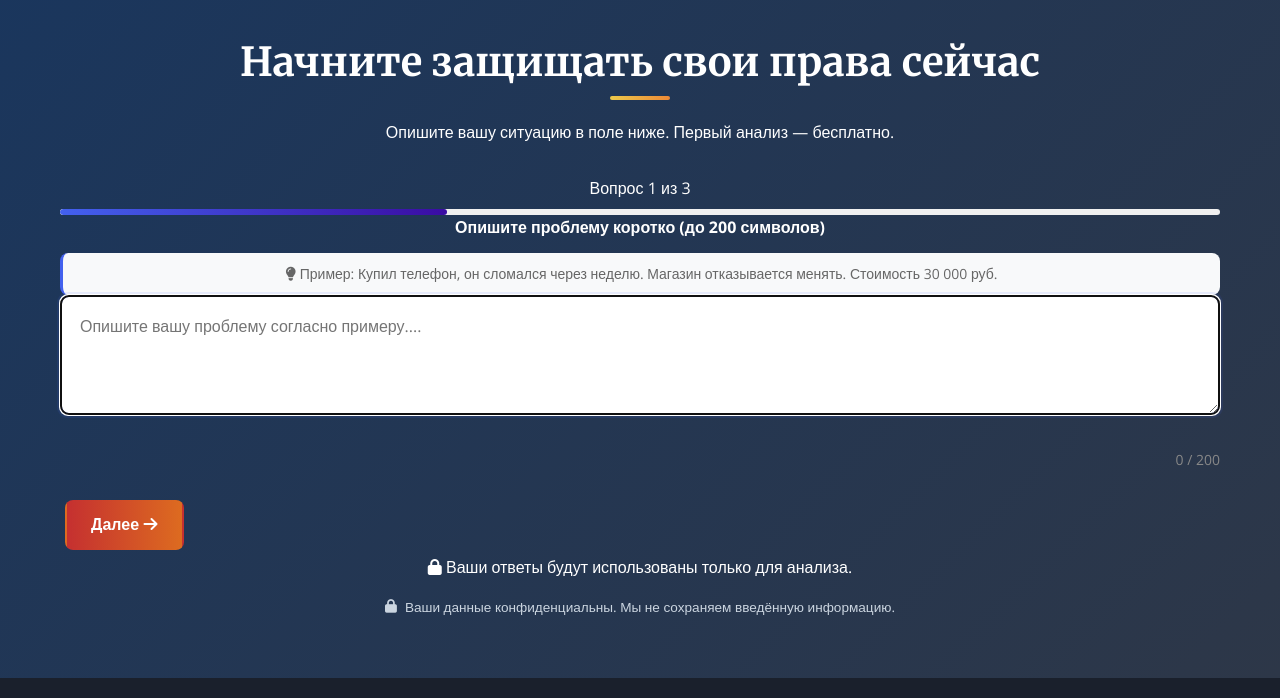
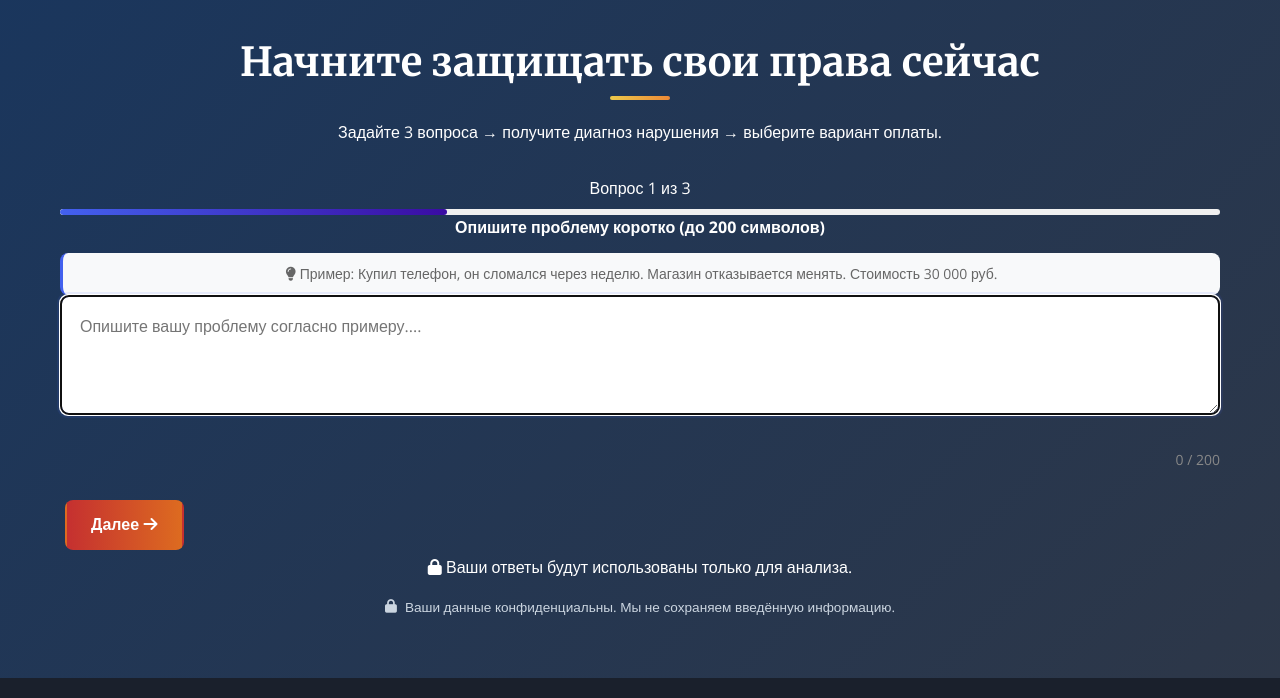
Before and after one commit to chearu-stack/chea, a plain HTML site: page index.html in a window 1280 px wide. Shown: the part 2880-3578 px from the top of the page. Drawn offline with nearby package versions, Linux system fonts and the light colour scheme.

Commit message:
Update index.html

```diff
--- a/index.html
+++ b/index.html
@@ -213,7 +213,7 @@
         <div class="container">
             <div class="cta-content">
                 <h2 class="section-title">Начните защищать свои права сейчас</h2>
-                <p>Опишите вашу ситуацию в поле ниже. Первый анализ — бесплатно.</p>
+                <p>Задайте 3 вопроса → получите диагноз нарушения → выберите вариант оплаты.</p>
                 <form class="cta-form" id="problemForm">
                     <textarea
                         placeholder="Опишите кратко вашу проблему. Например: 'Купил телефон, он сломался через неделю. Магазин отказывается менять. Стоимость 30 000 руб.'"
```
